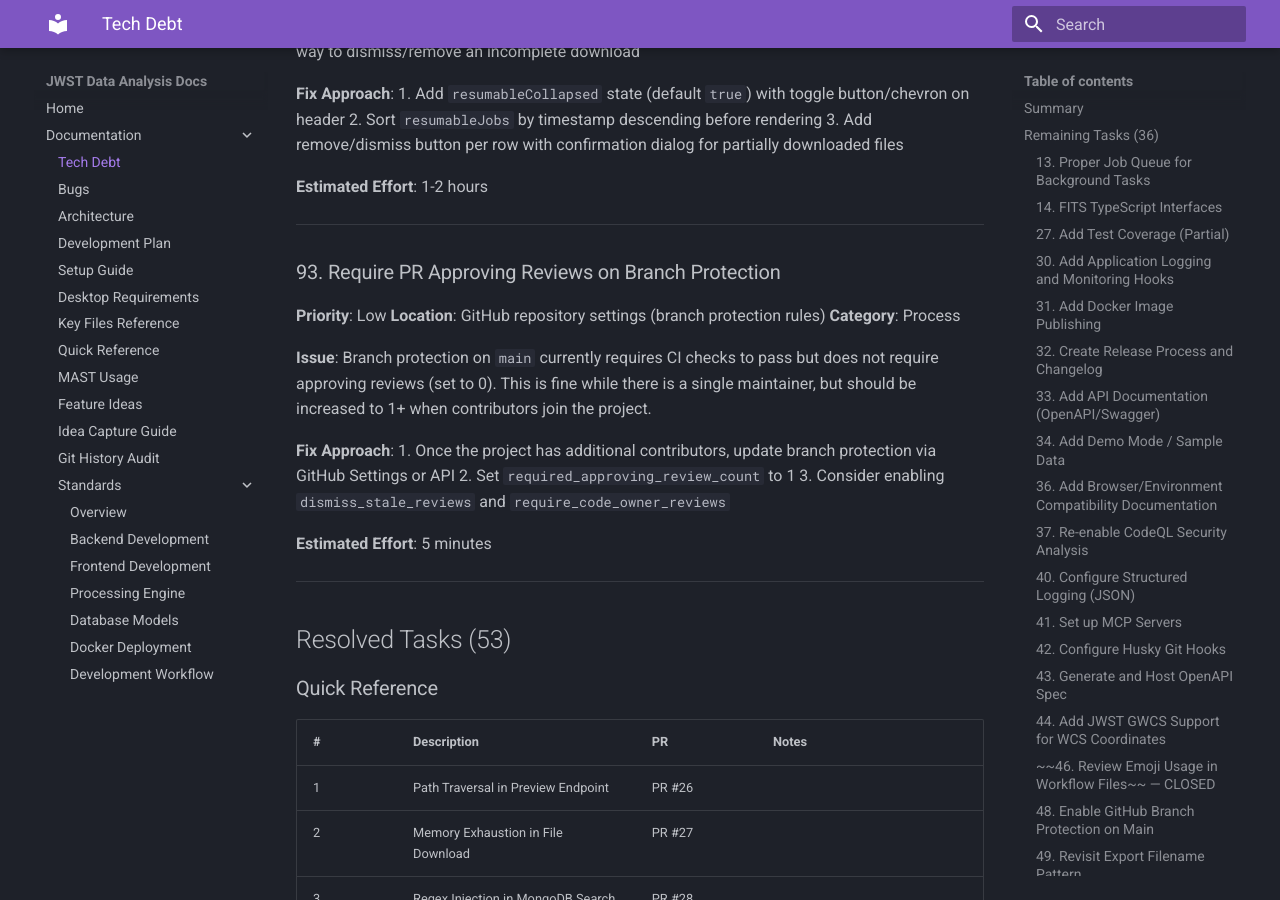
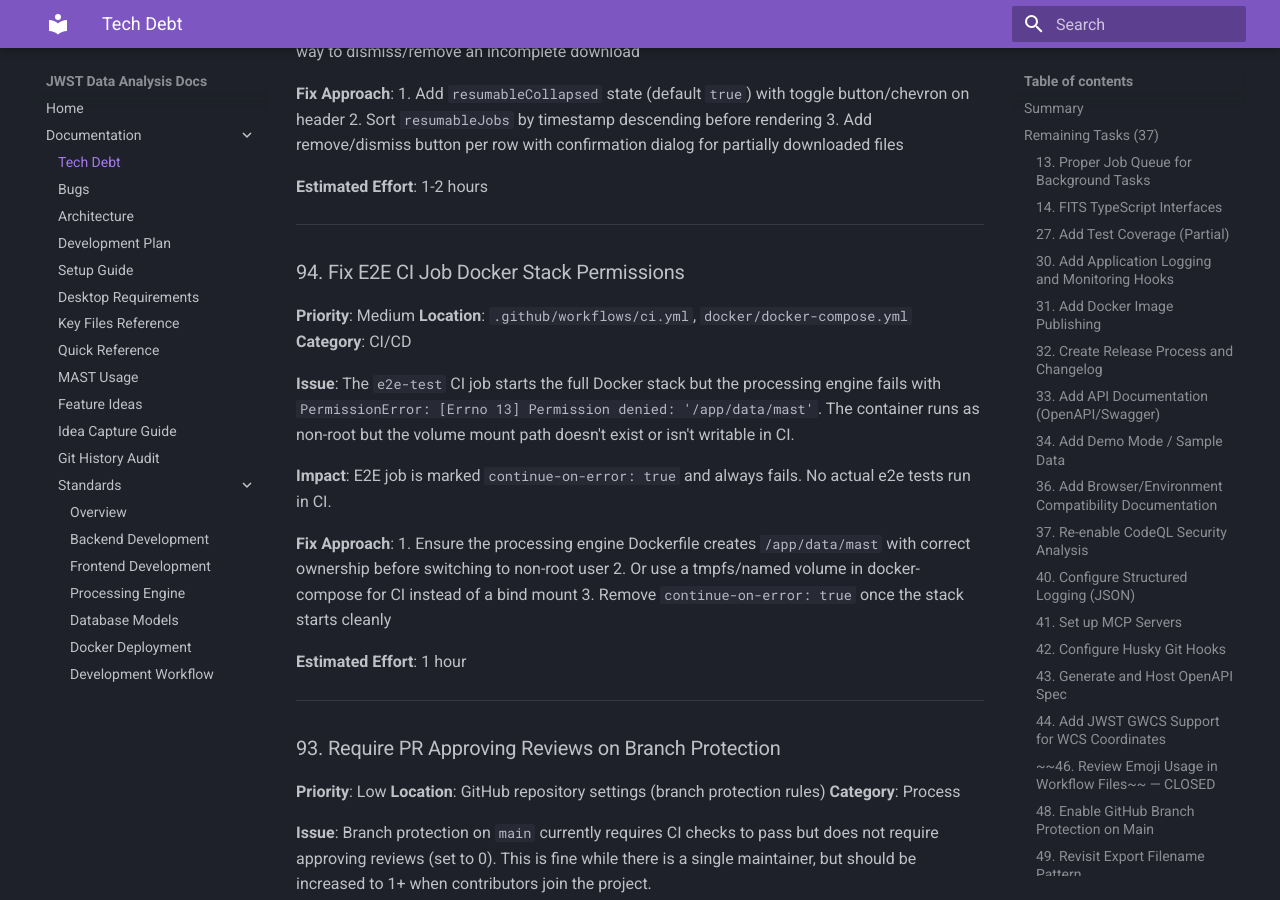
Before and after one commit to Snoww3d/jwst-data-analysis, an MkDocs documentation site: the page built from docs/tech-debt.md, in a window 1280 px wide and 900 px high, scrolled down 11854 px. Built offline with MkDocs 1.6.1 and Material for MkDocs 9.7.7, drawn with Linux system fonts in a browser that asks for light colours; some of the changed text lies outside the part shown.

Commit message:
chore: track e2e Docker permission issue as tech debt #94
Co-Authored-By: Claude Opus 4.6 <noreply@anthropic.com>

```diff
--- a/docs/tech-debt.md
+++ b/docs/tech-debt.md
@@ -8,7 +8,7 @@ This document tracks tech debt items and their resolution status.
 |--------|-------|
 | **Resolved** | 53 |
 | **Moved to bugs.md** | 3 |
-| **Remaining** | 36 |
+| **Remaining** | 37 |
 
 > **Code Style Suppressions (2026-02-03)**: Items #77-#87 track StyleCop/CodeAnalysis rule suppressions in `.editorconfig`. Lower priority but tracked for future cleanup.
 
@@ -16,7 +16,7 @@ This document tracks tech debt items and their resolution status.
 
 ---
 
-## Remaining Tasks (36)
+## Remaining Tasks (37)
 
 ### 13. Proper Job Queue for Background Tasks
 **Priority**: Nice to Have
@@ -572,6 +572,24 @@ This document tracks tech debt items and their resolution status.
 
 ---
 
+### 94. Fix E2E CI Job Docker Stack Permissions
+**Priority**: Medium
+**Location**: `.github/workflows/ci.yml`, `docker/docker-compose.yml`
+**Category**: CI/CD
+
+**Issue**: The `e2e-test` CI job starts the full Docker stack but the processing engine fails with `PermissionError: [Errno 13] Permission denied: '/app/data/mast'`. The container runs as non-root but the volume mount path doesn't exist or isn't writable in CI.
+
+**Impact**: E2E job is marked `continue-on-error: true` and always fails. No actual e2e tests run in CI.
+
+**Fix Approach**:
+1. Ensure the processing engine Dockerfile creates `/app/data/mast` with correct ownership before switching to non-root user
+2. Or use a tmpfs/named volume in docker-compose for CI instead of a bind mount
+3. Remove `continue-on-error: true` once the stack starts cleanly
+
+**Estimated Effort**: 1 hour
+
+---
+
 ### 93. Require PR Approving Reviews on Branch Protection
 **Priority**: Low
 **Location**: GitHub repository settings (branch protection rules)
```
Also changed, not shown: other parts of docs/tech-debt.md (+1 -1 lines).
